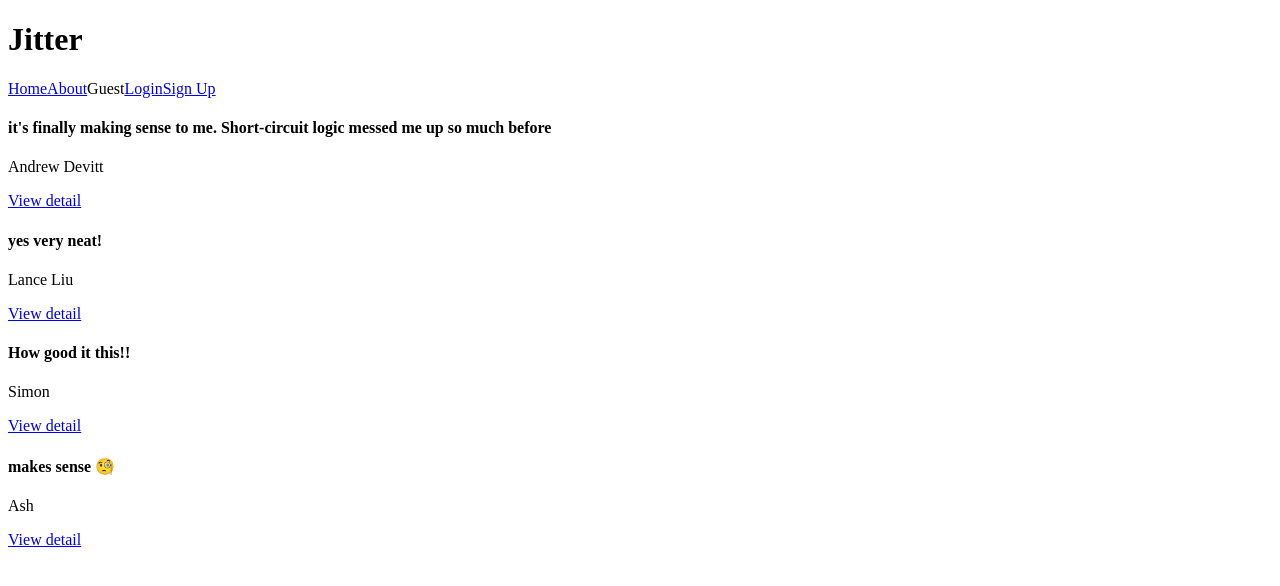
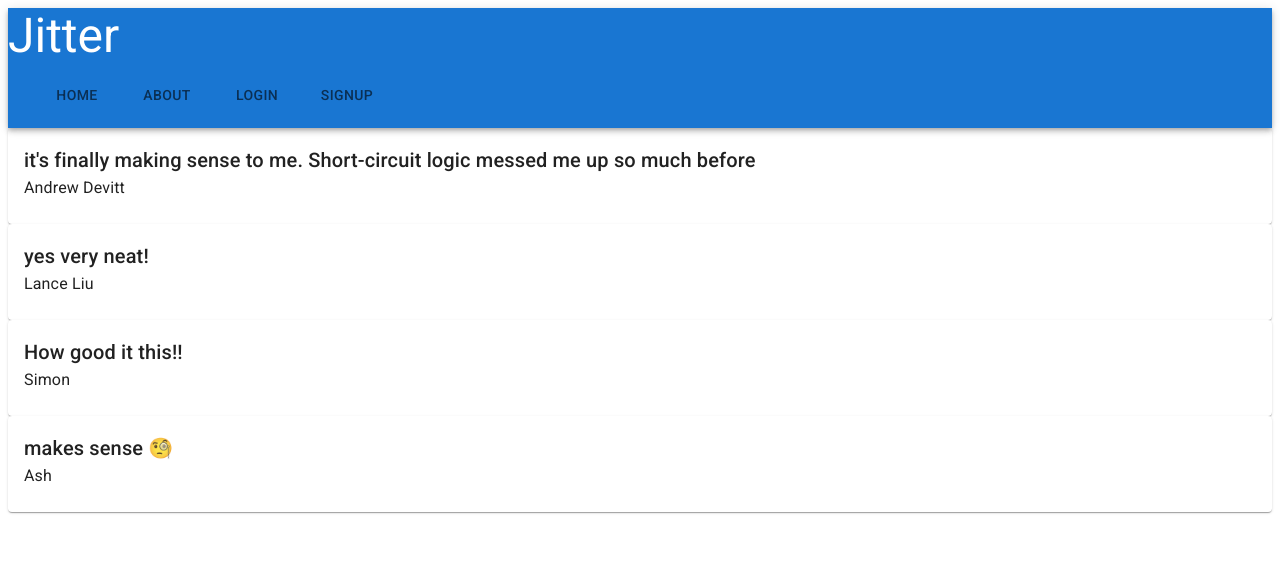
Before and after one commit to aanmeba/lesson-jitter, a React (Create React App) app: page /messages in a window 1280 px wide. Shown: the top 586 px of the page. Built offline with nearby package versions, Linux system fonts and the light colour scheme.

Commit message:
implements styling

```diff
--- a/package.json
+++ b/package.json
@@ -3,9 +3,13 @@
   "version": "0.1.0",
   "private": true,
   "dependencies": {
+    "@emotion/react": "^11.9.0",
+    "@emotion/styled": "^11.8.1",
+    "@mui/material": "^5.8.2",
     "@testing-library/jest-dom": "^4.2.4",
     "@testing-library/react": "^9.5.0",
     "@testing-library/user-event": "^7.2.1",
+    "axios": "^0.27.2",
     "react": "^18.1.0",
     "react-dom": "^18.1.0",
     "react-router-dom": "^6.3.0",
--- a/public/index.html
+++ b/public/index.html
@@ -15,6 +15,11 @@
       user's mobile device or desktop. See https://developers.google.com/web/fundamentals/web-app-manifest/
     -->
     <link rel="manifest" href="%PUBLIC_URL%/manifest.json" />
+    <link
+      rel="stylesheet"
+      href="https://fonts.googleapis.com/css?family=Roboto:300,400,500,700&display=swap"
+    />
+
     <!--
       Notice the use of %PUBLIC_URL% in the tags above.
       It will be replaced with the URL of the `public` folder during the build.
--- a/src/components/App.js
+++ b/src/components/App.js
@@ -15,6 +15,7 @@ import About from "./About";
 import NotFound from "./NotFound";
 import { reducer } from "../utils/reducer";
 import { StateContext } from "../utils/stateContext";
+// import axios from "axios";
 
 const App = () => {
   // useReducer handles all the states in the same object
@@ -33,6 +34,16 @@ const App = () => {
   const { loggedInUser } = store;
 
   useEffect(() => {
+    // fetch("http://localhost:4000/messages")
+    //   .then((response) => response.json())
+    //   .then((data) => console.log(data));
+    // axios.get("http://localhost:4000/messages").then((response) => {
+    //   console.log(response.data);
+    //   dispatch({
+    //     type: "setMessageList",
+    //     data: response.data,
+    //   });
+    // });
     dispatch({
       type: "setMessageList",
       data: initialMessageList,
@@ -41,8 +52,6 @@ const App = () => {
 
   return (
     <div>
-      <h1>Jitter</h1>
-
       {/*** Wrap all the components that use global states like loggedInUser and messageList in the state context provider*/}
       <StateContext.Provider value={{ store, dispatch }}>
         {/*** Wrap all the components involved in the app's routing */}
--- a/src/components/LoginForm.js
+++ b/src/components/LoginForm.js
@@ -1,3 +1,4 @@
+import { Button, TextField, InputLabel } from "@mui/material";
 import { useState } from "react";
 import { useNavigate } from "react-router-dom";
 import { useGlobalState } from "../utils/stateContext";
@@ -36,8 +37,8 @@ const LoginForm = () => {
     <>
       <form onSubmit={handleSubmit}>
         <div>
-          <label>Username: </label>
-          <input
+          <InputLabel>Username: </InputLabel>
+          <TextField
             type="text"
             name="user"
             id="user"
@@ -46,8 +47,8 @@ const LoginForm = () => {
           />
         </div>
         <div>
-          <label htmlFor="password">Password: </label>
-          <input
+          <InputLabel htmlFor="password">Password: </InputLabel>
+          <TextField
             type="password"
             name="password"
             id="password"
@@ -56,7 +57,9 @@ const LoginForm = () => {
           />
         </div>
         <div>
-          <input type="submit" value="Login" />
+          <Button type="submit" variant="contained">
+            Login
+          </Button>
         </div>
       </form>
     </>
--- a/src/components/Message.js
+++ b/src/components/Message.js
@@ -1,12 +1,16 @@
+import { Card, CardContent, Typography } from "@mui/material";
 import { Link } from "react-router-dom";
 
 const Message = ({ message }) => {
   return (
-    <>
-      <h4>{message.text}</h4>
-      <p>{message.user}</p>
-      <Link to={`/messages/${message.id}`}>View detail</Link>
-    </>
+    <Link to={`${message.id}`} style={{ textDecoration: "none" }}>
+      <Card>
+        <CardContent>
+          <Typography variant="h6">{message.text}</Typography>
+          <Typography>{message.user}</Typography>
+        </CardContent>
+      </Card>
+    </Link>
   );
 };
 
--- a/src/components/MessageDetail.js
+++ b/src/components/MessageDetail.js
@@ -1,3 +1,4 @@
+import { Card, CardContent, Typography } from "@mui/material";
 import { Link, useParams } from "react-router-dom";
 import { useGlobalState } from "../utils/stateContext";
 
@@ -17,10 +18,12 @@ const MessageDetail = () => {
   return (
     <>
       {message ? (
-        <>
-          <h4>{message.text}</h4>
-          <p>{message.user}</p>
-        </>
+        <Card>
+          <CardContent>
+            <Typography variant="h6">{message.text}</Typography>
+            <Typography>{message.user}</Typography>
+          </CardContent>
+        </Card>
       ) : (
         <>
           <p>Message not found</p>
--- a/src/components/MessageForm.js
+++ b/src/components/MessageForm.js
@@ -1,3 +1,4 @@
+import { Button } from "@mui/material";
 import { useState } from "react";
 import { useNavigate } from "react-router-dom";
 import { useGlobalState } from "../utils/stateContext";
@@ -64,8 +65,12 @@ const MessageForm = () => {
             onChange={handleFormData}
           ></textarea>
         </div>
-        <input type="submit" value="Post" />
-        <button onClick={cleanMessage}>Clear</button>
+        <Button type="submit" variant="contained">
+          Post Message
+        </Button>
+        <Button onClick={cleanMessage} variant="contained">
+          Clear Message
+        </Button>
       </form>
     </>
   );
--- a/src/components/Navigation.js
+++ b/src/components/Navigation.js
@@ -1,3 +1,4 @@
+import { AppBar, Tab, Tabs, Toolbar, Typography } from "@mui/material";
 import { Link, useNavigate } from "react-router-dom";
 import { useGlobalState } from "../utils/stateContext";
 
@@ -20,25 +21,28 @@ const Navigation = () => {
   };
 
   return (
-    <nav>
-      <Link to="/messages">Home</Link>
-      <Link to="/about">About</Link>
-      {loggedInUser ? (
-        <>
-          <Link to="/messages/new">New message</Link>
-          {loggedInUser}
-          <Link to="/messages" onClick={logout}>
-            Logout
-          </Link>
-        </>
-      ) : (
-        <>
-          Guest
-          <Link to="/login">Login</Link>
-          <Link to="/login">Sign Up</Link>
-        </>
-      )}
-    </nav>
+    <AppBar position="sticky">
+      <Typography variant="h3">Jitter</Typography>
+      <Toolbar>
+        <Tabs value={false}>
+          <Tab label="Home" value="/messages" component={Link} to="/messages" />
+          <Tab label="About" component={Link} to="/about" />
+          {loggedInUser && (
+            <Tab label="New Message" component={Link} to="/messages/new" />
+          )}
+          {loggedInUser && (
+            <Tab
+              label="Logout"
+              onClick={logout}
+              component={Link}
+              to="/messages"
+            />
+          )}
+          {!loggedInUser && <Tab label="Login" component={Link} to="/login" />}
+          {!loggedInUser && <Tab label="Signup" component={Link} to="/login" />}
+        </Tabs>
+      </Toolbar>
+    </AppBar>
   );
 };
 
```
Also changed, not shown: 1 other file (tests, documents, lock files or other folders).
